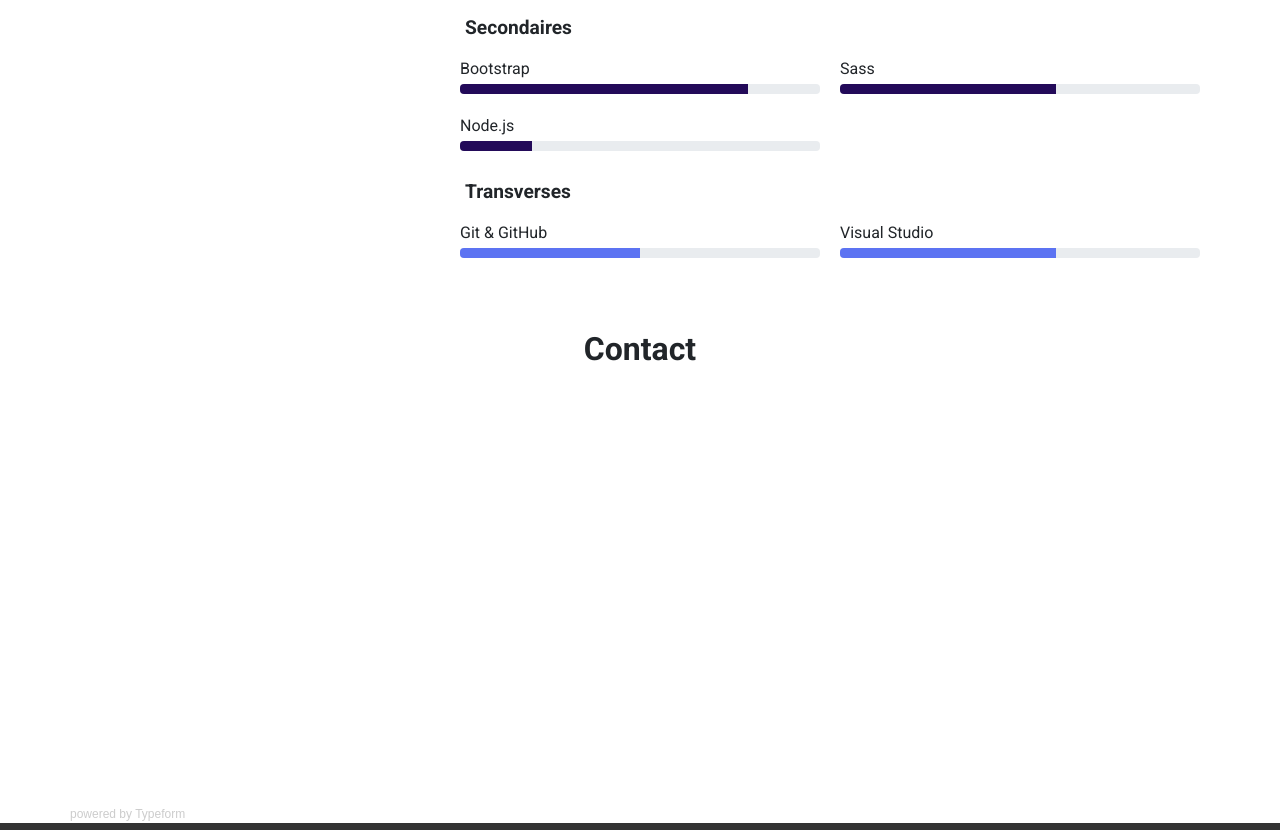
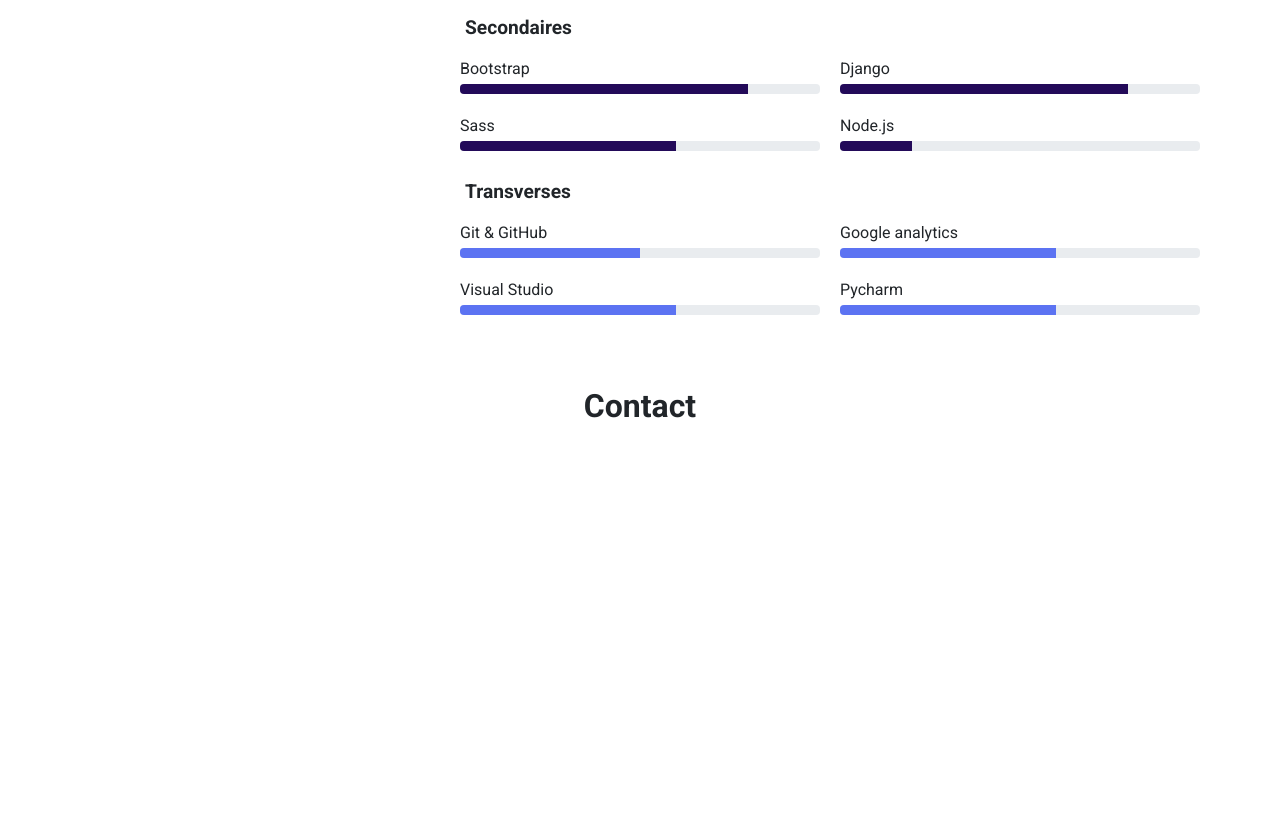
Before and after one commit to maximelcl/maximelcl.github.io, a website: page index.html in a window 1280 px wide. Shown: the part 4113-4943 px from the top of the page. Drawn offline with nearby package versions, Linux system fonts and the light colour scheme; a script that the page names is missing.

Commit message:
Update index.html

```diff
--- a/index.html
+++ b/index.html
@@ -232,6 +232,12 @@
 								</div>
 							</div>
 							<div class="col-md-6 skill-item">
+								<p class="">Django</p>
+								<div class="progress skill-item--progress">
+									<div class="progress-bar skill-item--progressbar1" style="width: 80%;" role="progressbar" aria-valuenow="10" aria-valuemin="0" aria-valuemax="100"></div>
+								</div>
+							</div>
+							<div class="col-md-6 skill-item">
 								<p class="skill-item--title">Sass</p>
 								<div class="progress skill-item--progress">
 									<div class="progress-bar skill-item--progressbar1" style="width: 60%;" role="progressbar" aria-valuenow="60" aria-valuemin="0" aria-valuemax="100"></div>
@@ -253,9 +259,21 @@
 								</div>
 							</div>
 							<div class="col-md-6 skill-item">
+								<p class="skill-item--title">Google analytics</p>
+								<div class="progress skill-item--progress">
+									<div class="progress-bar skill-item--progressbar2" style="width: 60%;" role="progressbar" aria-valuenow="25" aria-valuemin="0" aria-valuemax="100"></div>
+								</div>
+							</div>
+							<div class="col-md-6 skill-item">
 								<p class="skill-item--title">Visual Studio</p>
 								<div class="progress skill-item--progress">
 									<div class="progress-bar skill-item--progressbar2" style="width: 60%;" role="progressbar" aria-valuenow="33" aria-valuemin="0" aria-valuemax="100"></div>
+								</div>
+							</div>
+							<div class="col-md-6 skill-item">
+								<p class="skill-item--title">Pycharm</p>
+								<div class="progress skill-item--progress">
+									<div class="progress-bar skill-item--progressbar2" style="width: 60%;" role="progressbar" aria-valuenow="50" aria-valuemin="0" aria-valuemax="100"></div>
 								</div>
 							</div>
 						</div>
```
